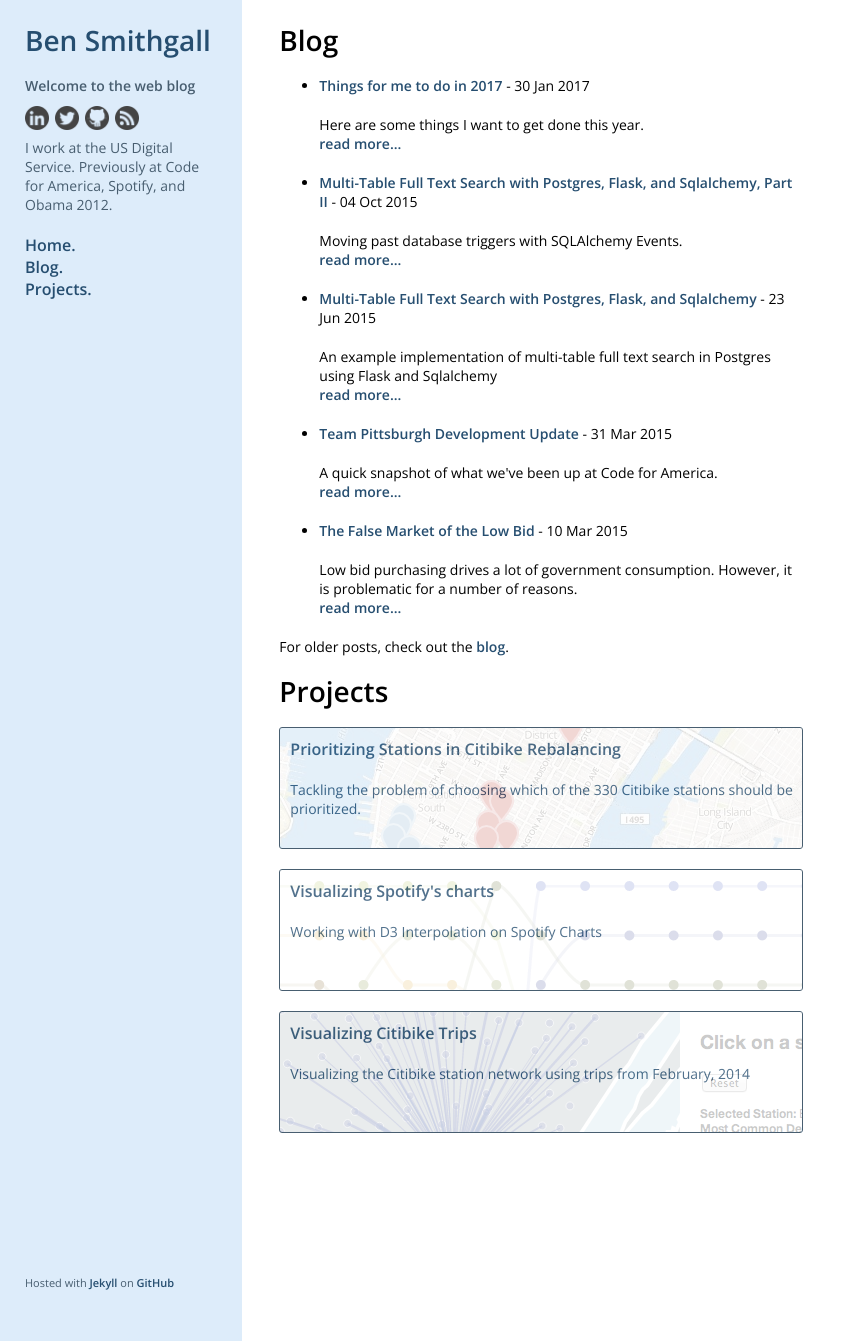
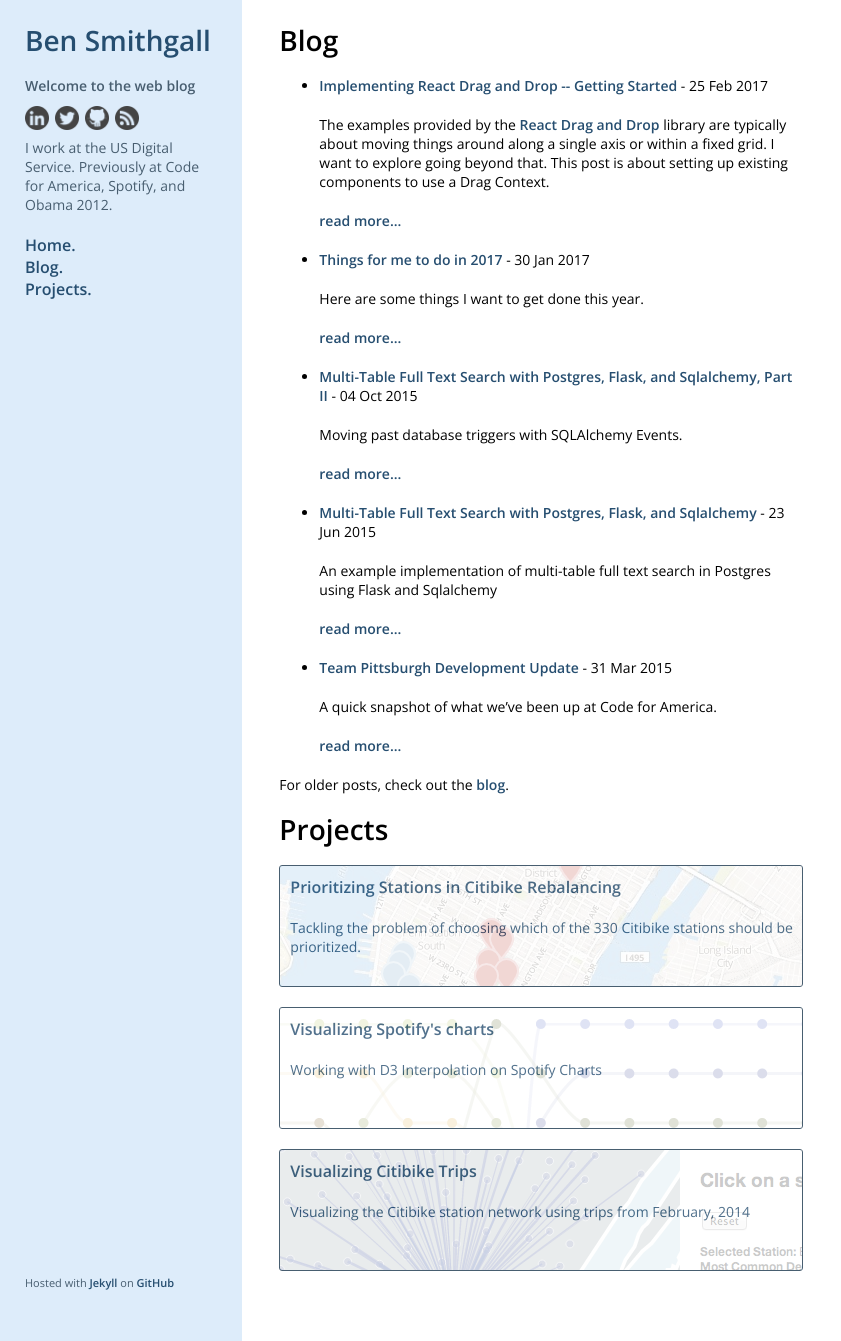
Before and after one commit to bsmithgall/bsmithgall.github.io, a Jekyll site: the page built from index.html, in a window 1280 px wide and 1341 px high. Shown: the whole window, without its empty margins (0-841 px from the left). Built offline with Jekyll 4.4.1, drawn with Linux system fonts in a browser that asks for light colours; some of the changed lines change nothing that is shown.

Commit message:
add react-dnd post

````diff
--- /dev/null
+++ b/_posts/2017-02-25-react-drag-and-drop-getting-started.md
@@ -0,0 +1,199 @@
+---
+layout: post
+title: Implementing React Drag and Drop -- Getting Started
+excerpt: The examples provided by the [React Drag and Drop](https://github.com/gaearon/react-dnd) library are typically about moving things around along a single axis or within a fixed grid. I want to explore going beyond that. This post is about setting up existing components to use a Drag Context.
+---
+
+As I referenced in my [last post]({{ page.previous.url }}), I am working on a project I'm calling biblio, which is a way for me to track books that I am in the process of reading, have read, and want to get. There are a lot of other things that do this already, so what I'm looking to do is to have a trello-style interface that lets me move cards that represent books between different states easily. Because I'm also looking to do this with new technology as a learning exercise, I am aiming to build this with [React](https://facebook.github.io/react/) on the frontend.
+
+To get the drag-and-drop card functionality, I am using the popular [React Drag and Drop](http://react-dnd.github.io/react-dnd/) higher-order functions to get everything working. I want to walk through the process for getting everything working.
+
+### Background -- naming and component structure
+
+Our `Biblio` component is comprised of `Shelves`, which act as columns in a grid. Each `Shelf` has a set of `Works`. We want to be able to do the following interactions:
+
+1. Move a work up and down in its existing shelf (moving only along the Y axis)
+2. Moving a work laterally across shelves (moving only along the X axis)
+3. Moving a work up and down on a different shelf (moving along both the X and Y axes)
+
+In all of these interactions, we will also want to have a "placeholder" that shows where our card is going to go.
+
+We'll also need to somehow send this positional information back to the server so that the server can know when things change, but that will be a post for a different day.
+
+### Thinking about where to plug in drag-and-drop
+
+React DND uses [higher-order functions](https://en.wikipedia.org/wiki/Higher-order_function#JavaScript) to plug directly into existing components. There are only two functions available to us:
+
++ `DragSource`: As it sounds, the `DragSource` wraps a component and allows you to drag it.
++ `DropTarget`: Similarly, the `DropTarget` is a destination for various `DragSources`.
+
+In our case, the `DragSource` is going to be a Work. As we drag it around, we are going to add placeholders to show where it will go if we drop it. This means that we are going to need to have two targets -- Works themselves, and the placeholders. We could make the full list (or container) a drop target, but this will lead to challenges later with figuring out how to re-order the cards from a Redux action.
+
+### Wiring up a Work as a DragSource
+
+To start, let's take a look at our unwired component:
+
+```js
+class Work extends React.Component {
+  render() {
+    const { id, title, author } = this.props;
+
+    return (
+      <div
+        id={id}
+        className="work"
+      >
+        <div className="content">
+          <h1>{title}</h1>
+          <p>{author}</p>
+        </div>
+      </div>
+    );
+  }
+}
+
+Work.propTypes = {
+  id: React.PropTypes.number.isRequired,
+  title: React.PropTypes.string.isRequired,
+  author: React.PropTypes.string.isRequired,
+}
+
+export default Work
+```
+
+This is a pretty standard React component. From here, we can attach a `DragSource`:
+
+```js
+import React from 'react';
+import { DragSource } from 'react-dnd';
+
+class Work extends React.Component {
+  render() {
+    const { id, title, author } = this.props;
+
+    return connectDragSource(
+      <div
+        id={id}
+        className="work"
+      >
+        <div className="content">
+          <h1>{title}</h1>
+          <p>{author}</p>
+        </div>
+      </div>
+    );
+  }
+}
+
+Work.propTypes = {
+  id: React.PropTypes.number.isRequired,
+  title: React.PropTypes.string.isRequired,
+  author: React.PropTypes.string.isRequired,
+}
+
+const workDragSource = {
+  beginDrag: function() {
+    return {}
+  }
+}
+
+export default DragSource('DRAG_WORK', workDragSource, function(connect) {
+    return {
+      connectDragSource: connect.dragSource(),
+    };
+  }),
+)(Work);
+```
+
+This is the simplest possible example. This will enable our work to be dragged around on the page:
+
+![Only DragSource implemented]({{ site.url }}/images/react-dnd/drag-only.gif)
+
+### Adding a placeholder
+
+After we pick up the component and start moving it around, we want to show the user where they would be dropping it. To do this, we are going to attach the other of our higher-order functions: a `DropTarget`. Looking at the [signature](https://react-dnd.github.io/react-dnd/docs-drop-target.html) for a `DropTarget`, we will want to use the `hover` method of the spec function.
+
+First, though, we need to modify our `beginDrag` method so that when we are hovering, we will know which element we are dragging:
+
+```js
+const workDragSource = {
+  beginDrag: function(props) {
+    return {
+      id: props.id
+      position: props.position
+    }
+  }
+}
+```
+
+Now, we can get an object of the shape: `{id: workId, position: workPosition}` whenever we call `monitor.getItem()`. Now, let's wire up our drop target source function to fire an event up when we are hovering in the right position. Note that `props` here refers to the properties of the component that we are hovered over:
+
+```js
+const workDropTarget = {
+  hover: function(props, monitor, component) {
+    const item = monitor.getItem();
+    const draggedPosition = item.position;
+    const hoverPosition = props.position;
+
+    // find the middle of things
+    const hoverBoundingRect = findDOMNode(component).getBoundingClientRect();
+    const hoverMiddleY = (hoverBoundingRect.bottom - hoverBoundingRect.top) / 2;
+    const clientOffset = monitor.getClientOffset();
+    const hoverClientY = clientOffset.y - hoverBoundingRect.top;
+
+    // don't move until we are halfway over the card
+    if (draggedPosition < hoverPosition && hoverClientY < hoverMiddleY) return;
+    if (draggedPosition > hoverPosition && hoverClientY > hoverMiddleY) return;
+
+    // insert a display placeholder at an appropriate position
+    const dragDir = draggedPosition > hoverPosition ? 'up' : 'down';
+    props.setPlaceholder(draggedPosition, hoverPosition, dragDir);
+  }
+}
+```
+
+The `setPlaceholder` method is a typical redux event that just sends the positions of the various things and the direction being dragged down to the reducer. That way, in the component that wraps the `Work`, we can iterate through and drop the placeholder in the correct location:
+
+```js
+export default class WorkContainer extends React.Component {
+  render() {
+    const { works, shelfNumber, moveWork } = this.props;
+    const { placeholderIndex, currentDragged, dragDir, setPlaceholder } = this.props;
+
+    const worksWithPlaceholder = [];
+    works.forEach(function(work, idx) {
+      if (placeholderIndex === idx && idx !== currentDragged && dragDir === 'up') {
+        worksWithPlaceholder.push(<div key="placeholder" className="placeholder" />);
+      }
+      worksWithPlaceholder.push(
+        <WorkContainer
+          id={work.id}
+          key={work.id}
+          position={idx}
+          title={work.title}
+          author={work.author}
+          moveWork={moveWork}
+          shelfNumber={shelfNumber}
+          work={work}
+          setPlaceholder={setPlaceholder}
+        />
+      );
+      if (placeholderIndex === idx && idx !== currentDragged && dragDir === 'down') {
+        worksWithPlaceholder.push(<div key="placeholder" className="placeholder" />);
+      }
+    });
+
+    return (
+      <div className="bb-shelf-list">
+        {worksWithPlaceholder}
+      </div>
+    );
+  }
+}
+```
+
+With that, we should have working placeholders. It will look something like this:
+
+![With DropTarget placeholders working]({{ site.url }}/images/react-dnd/placeholders.gif)
+
+In the next post, we'll talk about adding a drop event, and improving performance.
--- a/_sass/_base.scss
+++ b/_sass/_base.scss
@@ -7,12 +7,8 @@
   margin: 0;
 }
 
-h1, h2, h3, h4, h5, h6 {
-  margin:0 0 20px;
-}
-
-p, ul, ol, table, pre, dl {
-  margin:0 0 20px;
+h1, h2, h3, h4, h5, h6, p, ul, ol, table, pre, dl {
+  margin: 0 0 20px;
 }
 
 h1, h2, h3 {
@@ -42,23 +38,43 @@
 }
 
 blockquote {
-  border-left:1px solid #e5e5e5;
+  border-left:1px solid $code-inline-background-color;
   margin:0;
   padding:0 0 0 20px;
   font-style:italic;
 }
 
 code, pre {
+  color: $code-inline-color;
+  background: $code-inline-background-color;
   font-family:Monaco, Bitstream Vera Sans Mono, Lucida Console, Terminal;
   font-size:12px;
 }
 
+code {
+  padding: 1px 3px;
+  border-radius: 3px;
+}
+
 pre {
-  padding:8px 15px;
-  background: #f8f8f8;
+  padding: 10px;
   border-radius:5px;
-  border:1px solid #e5e5e5;
+  border:1px solid $code-inline-background-color;
   overflow-x: auto;
+
+  code {
+    color: $text-color;
+    padding-left: 0;
+  }
+}
+
+.highlight {
+  background-color: $code-block-background-color;
+
+  code, pre {
+    color: $text-color;
+    background-color: $code-block-background-color;
+  }
 }
 
 table {
@@ -69,7 +85,7 @@
 th, td {
   text-align:left;
   padding:5px 10px;
-  border-bottom:1px solid #e5e5e5;
+  border-bottom:1px solid $code-block-background-color;
 }
 
 dt {
@@ -87,7 +103,7 @@
 
 hr {
   border:0;
-  background:#e5e5e5;
+  background:$code-block-background-color;
   height:1px;
   margin:0 0 20px;
 }
@@ -104,5 +120,4 @@
     width: 100%;
     position: relative;
   }
-
 }
--- a/_sass/_pygment_trac.scss
+++ b/_sass/_pygment_trac.scss
@@ -1,4 +1,3 @@
-.highlight  { background: #ffffff; }
 .highlight .c { color: #999988; font-style: italic } /* Comment */
 .highlight .err { color: #a61717; background-color: #e3d2d2 } /* Error */
 .highlight .k { font-weight: bold } /* Keyword */
--- a/css/main.scss
+++ b/css/main.scss
@@ -6,7 +6,12 @@
 $primary-color: #9AC8F0;
 $leftbox-bg: lighten($primary-color, 15%);
 $link-color: #264E70;
+$text-color: #000000;
 $light-color: #485E70;
+$code-inline-color: #D14;
+$code-inline-background-color: #E8E8E8;
+$code-block-background-color: #F7F7F7;
+
 $overall-padding-top: 25px;
 
 $leftbox-width: 15%;
--- a/index.html
+++ b/index.html
@@ -8,7 +8,7 @@
       {% for post in site.posts limit:5 %}
       <li>
         <p><a href="{{ post.url }}">{{ post.title }}</a> - <abbr>{{ post.date | date_to_string }}</abbr></p>
-        <p>{{ post.excerpt }} <br>
+        <p>{{ post.excerpt | markdownify }}
         <a href="{{ post.url }}">read more...</a></p>
       </li>
       {% endfor %}
````
Also changed, not shown: images/react-dnd/drag-only.gif (added), images/react-dnd/placeholders.gif (added). Lines whose indentation alone changed are shown as unchanged.
